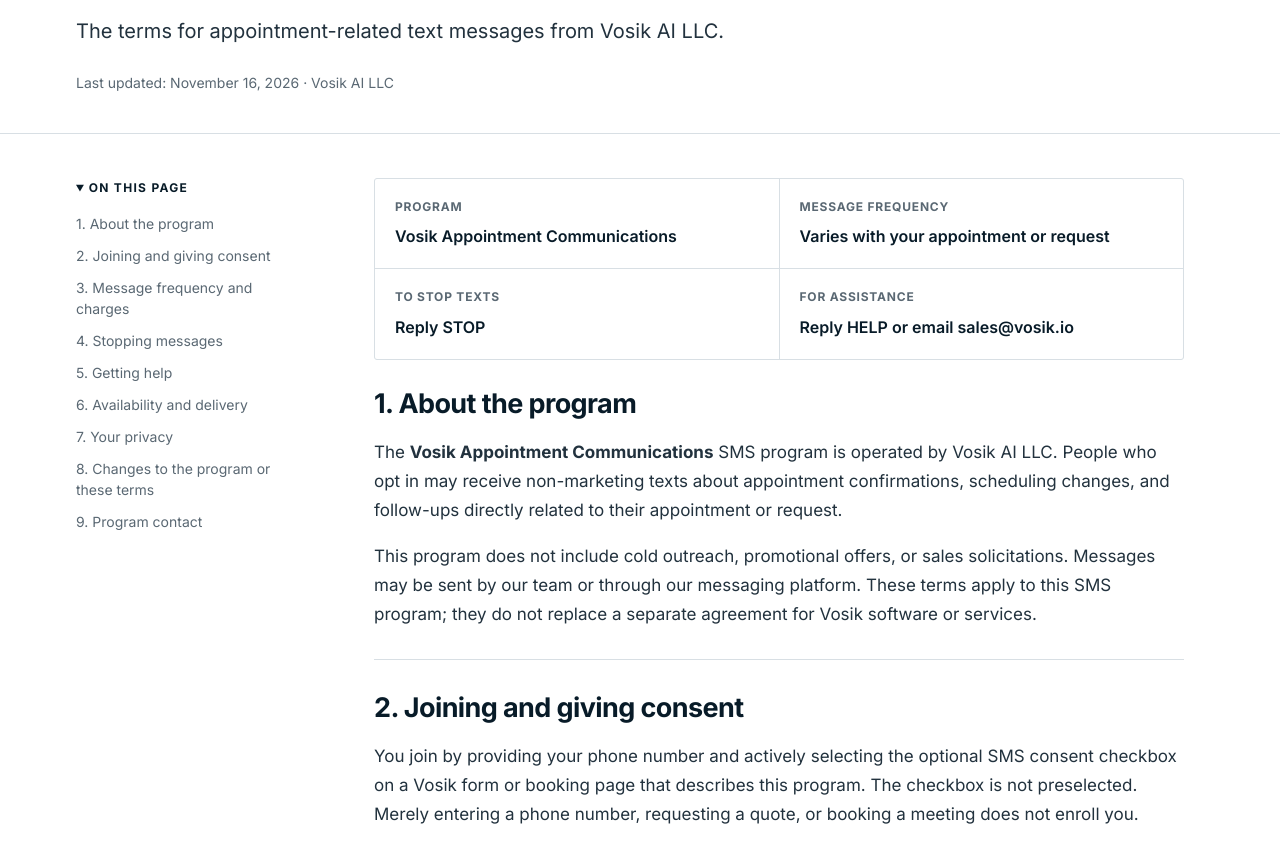
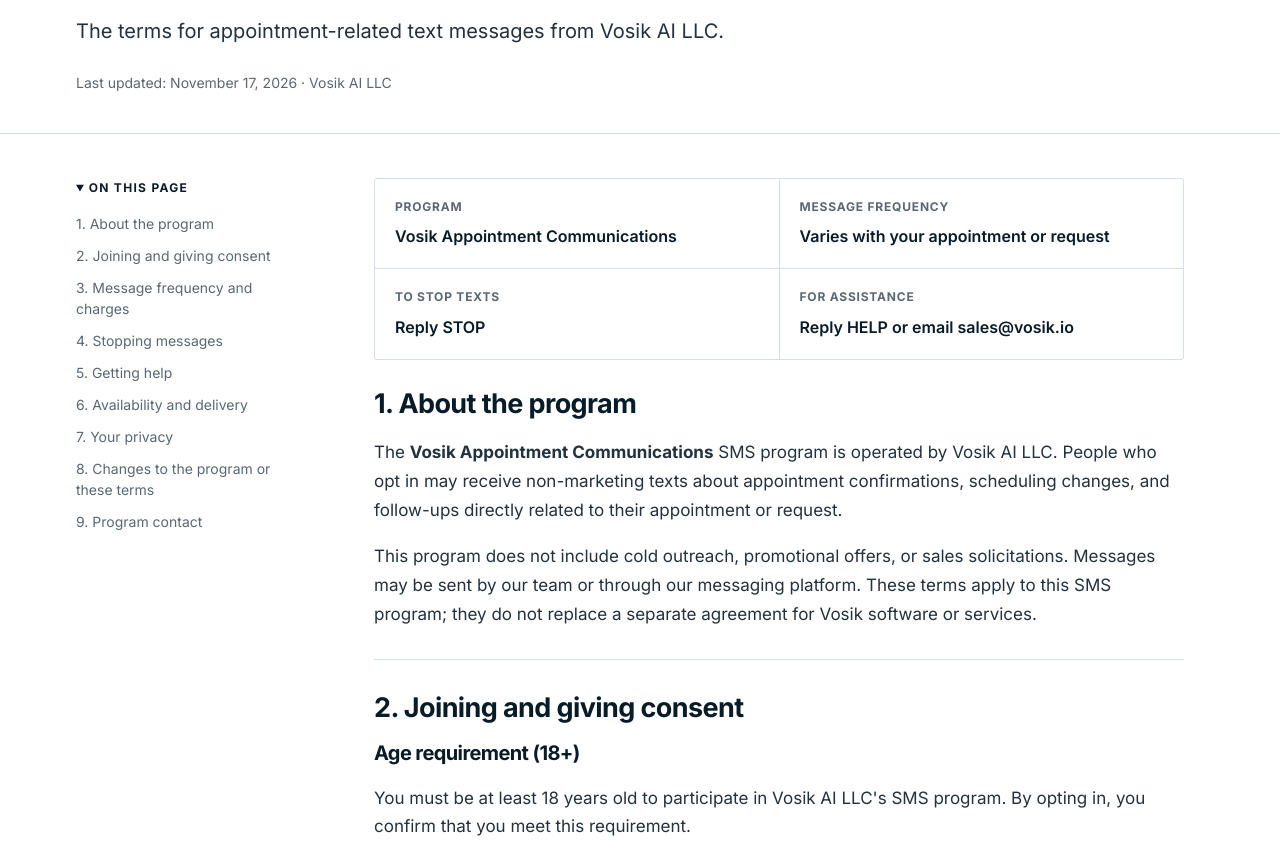
Before and after one commit to caudlevol/vosik-marketing-site, a plain HTML site: page sms-terms.html in a window 1280 px wide. Shown: the part 286-1138 px from the top of the page. Drawn offline with Linux system fonts and the light colour scheme.

Commit message:
SMS terms: add 18+ age requirement (per Mike Mangione, 11/17)
Co-Authored-By: Claude Fable 5.2 <noreply@anthropic.com>

```diff
--- a/sms-terms.html
+++ b/sms-terms.html
@@ -37,7 +37,7 @@
 <a href="https://www.vosik.io/">Home</a><a href="https://www.vosik.io/how-it-works.html">How It Works</a><a href="https://www.vosik.io/about.html">About Vosik</a><a href="https://www.vosik.io/demo.html">Watch a Demo</a><a href="https://www.vosik.io/resources/">Resources</a><a href="https://app.vosik.io">Log in</a><a href="https://www.vosik.io/quote.html" class="button">Get a Quote</a>
 </nav></div></header>
 <main id="main" tabindex="-1">
-<div class="hero"><div class="wrap"><p class="eyebrow">Appointment communications</p><h1>SMS Terms &amp; Conditions</h1><p class="lead">The terms for appointment-related text messages from Vosik AI LLC.</p><p class="meta">Last updated: November 16, 2026 &middot; Vosik AI LLC</p></div></div>
+<div class="hero"><div class="wrap"><p class="eyebrow">Appointment communications</p><h1>SMS Terms &amp; Conditions</h1><p class="lead">The terms for appointment-related text messages from Vosik AI LLC.</p><p class="meta">Last updated: November 17, 2026 &middot; Vosik AI LLC</p></div></div>
 <div class="wrap legal-layout"><aside class="contents"><details open><summary>On this page</summary><nav aria-label="Page contents"><ol><li><a href="#program">1. About the program</a></li>
 <li><a href="#consent">2. Joining and giving consent</a></li>
 <li><a href="#frequency">3. Message frequency and charges</a></li>
@@ -47,7 +47,7 @@
 <li><a href="#privacy">7. Your privacy</a></li>
 <li><a href="#changes">8. Changes to the program or these terms</a></li>
 <li><a href="#contact">9. Program contact</a></li></ol></nav></details></aside><div class="legal-content"><dl class="quick-facts"><div><dt>Program</dt><dd>Vosik Appointment Communications</dd></div><div><dt>Message frequency</dt><dd>Varies with your appointment or request</dd></div><div><dt>To stop texts</dt><dd>Reply STOP</dd></div><div><dt>For assistance</dt><dd>Reply HELP or email sales@vosik.io</dd></div></dl><section id="program" aria-labelledby="program-title"><h2 id="program-title">1. About the program</h2><p>The <strong>Vosik Appointment Communications</strong> SMS program is operated by Vosik AI LLC. People who opt in may receive non-marketing texts about appointment confirmations, scheduling changes, and follow-ups directly related to their appointment or request.</p><p>This program does not include cold outreach, promotional offers, or sales solicitations. Messages may be sent by our team or through our messaging platform. These terms apply to this SMS program; they do not replace a separate agreement for Vosik software or services.</p></section>
-<section id="consent" aria-labelledby="consent-title"><h2 id="consent-title">2. Joining and giving consent</h2><p>You join by providing your phone number and actively selecting the optional SMS consent checkbox on a Vosik form or booking page that describes this program. The checkbox is not preselected. Merely entering a phone number, requesting a quote, or booking a meeting does not enroll you.</p><p>By opting in, you authorize Vosik AI LLC to send the described messages to that number and agree to these SMS Terms &amp; Conditions. You confirm that you are the subscriber or authorized user of the number and have permission to receive texts there.</p><p><strong>You can submit a form, book an appointment, or purchase services without agreeing to texts.</strong> SMS consent is not a condition of purchase. If you do not opt in, we may communicate about your request through other appropriate channels, such as email.</p></section>
+<section id="consent" aria-labelledby="consent-title"><h2 id="consent-title">2. Joining and giving consent</h2><h3>Age requirement (18+)</h3><p>You must be at least 18 years old to participate in Vosik AI LLC's SMS program. By opting in, you confirm that you meet this requirement.</p><p>You join by providing your phone number and actively selecting the optional SMS consent checkbox on a Vosik form or booking page that describes this program. The checkbox is not preselected. Merely entering a phone number, requesting a quote, or booking a meeting does not enroll you.</p><p>By opting in, you authorize Vosik AI LLC to send the described messages to that number and agree to these SMS Terms &amp; Conditions. You confirm that you are the subscriber or authorized user of the number and have permission to receive texts there.</p><p><strong>You can submit a form, book an appointment, or purchase services without agreeing to texts.</strong> SMS consent is not a condition of purchase. If you do not opt in, we may communicate about your request through other appropriate channels, such as email.</p></section>
 <section id="frequency" aria-labelledby="frequency-title"><h2 id="frequency-title">3. Message frequency and charges</h2><p><strong>Message frequency varies.</strong> The number of messages depends on your appointments, scheduling changes, requests, and replies.</p><p><strong>Message and data rates may apply</strong> to texts you send and receive, according to your mobile plan. Vosik does not charge a separate fee to participate in this SMS program. Contact your wireless provider for information about your plan and charges.</p></section>
 <section id="stop" aria-labelledby="stop-title"><h2 id="stop-title">4. Stopping messages</h2><p>Reply <strong>STOP</strong> to any program message to unsubscribe. You may receive one final text confirming your opt-out. After that confirmation, we will not send further program messages unless you choose to opt in again.</p><p>We also honor other clear requests to stop texts. If you cannot reply or need assistance, email <a href="mailto:sales@vosik.io">sales@vosik.io</a> and identify the number you want removed. Opting out of SMS does not cancel your appointment or automatically unsubscribe you from email.</p><p>To rejoin later, repeat the original opt-in process and provide fresh consent. We do not treat a new appointment or an unrelated reply as permission to override an earlier SMS opt-out.</p></section>
 <section id="help" aria-labelledby="help-title"><h2 id="help-title">5. Getting help</h2><p>Reply <strong>HELP</strong> to a message for support information. You can also email <a href="mailto:sales@vosik.io">sales@vosik.io</a> or call <a href="tel:+18656219493">(865) 621-9493</a>. The listed phone number is our business contact number; opt-out replies should go to the number that sent you the text.</p></section>
```
